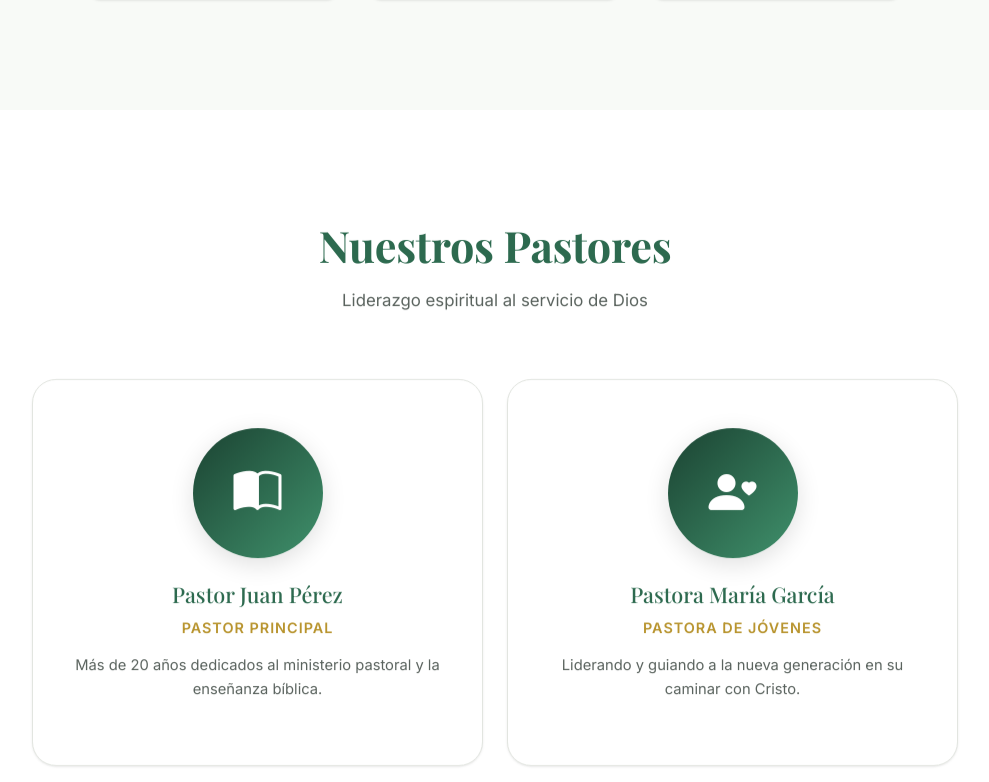
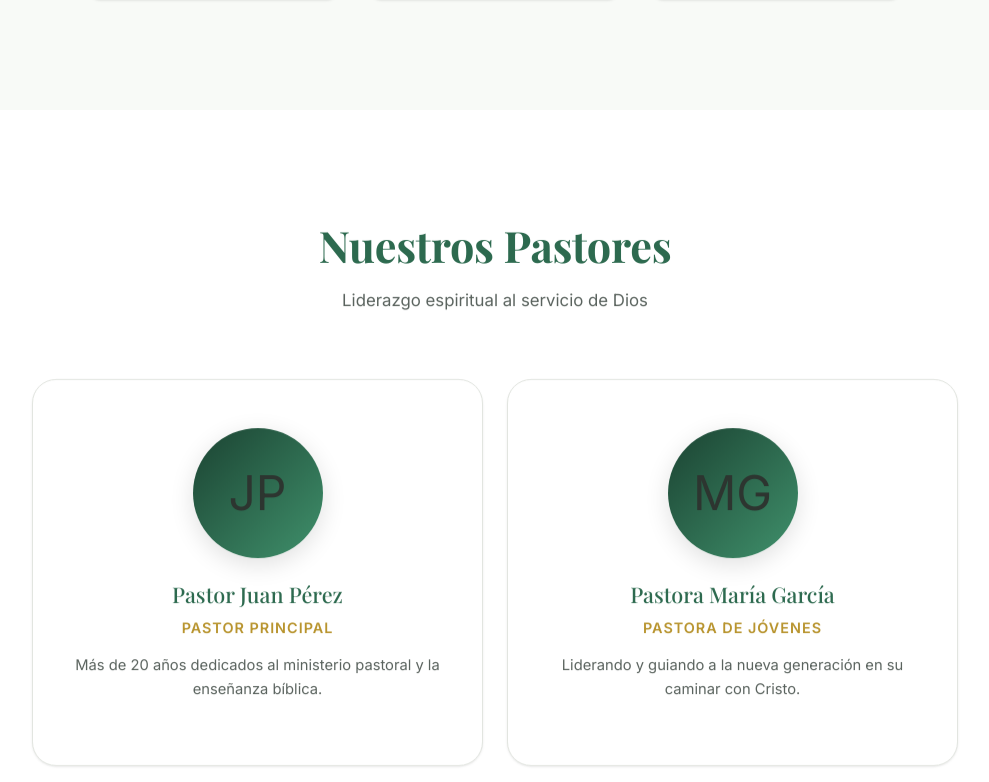
Before and after one commit to gerargram2006/Pagina-Iglesia, a React (Vite) app: page / in a window 1280 px wide. Shown: the part 2298-3080 px from the top of the page, without its empty margins (145-1134 px from the left). Built offline with nearby package versions, Linux system fonts and the light colour scheme.

Commit message:
feat(pastores): espacios para fotos reales con fallback de iniciales

```diff
--- a/src/components/PastorsSection.jsx
+++ b/src/components/PastorsSection.jsx
@@ -1,8 +1,9 @@
 /**
- * Componente PastorsSection - Sección de pastores/líderes.
+ * Componente PastorsSection - Sección de pastores/líderes con fotos.
  *
  * Muestra tarjetas con la información de los pastores de la iglesia.
  * Se usa en Home (sección) y en /pastores (página completa).
+ * Ahora con espacios para fotos reales y diseño mejorado.
  *
  * Props:
  *   @param {string} title    - Título de la sección (null para ocultar)
@@ -10,45 +11,68 @@
  *   @param {string} id       - ID HTML para enlaces internos
  *
  * Cada tarjeta de pastor incluye:
- *   - Imagen placeholder (icono de Bootstrap Icons sobre fondo degradado).
+ *   - Espacio para foto real (placeholder con iniciales si no hay foto).
  *   - Nombre del pastor.
- *   - Rol/cargo ( Pastor Principal, Pastora de Jóvenes).
+ *   - Rol/cargo.
  *   - Breve descripción de su ministerio.
+ *   - Redes sociales placeholder.
  *
- * Nota: Las imágenes placeholder se pueden reemplazar con fotos reales
- *       cambiando el contenido de .pastor-img por un tag <img>.
+ * Para agregar fotos reales:
+ *   1. Coloca las fotos en /public/img/pastores/
+ *   2. Cambia hasPhoto a true y photoSrc a la ruta correcta
  */
-export default function PastorsSection({ title = "Nuestros Pastores", subtitle = "Liderazgo espiritual al servicio de Dios", id = "pastores" }) { // Exporta PastorsSection con valores por defecto para cada prop
-    return ( // Retorna el JSX de la sección de pastores
-        <section id={id} className="section"> {/* Sección semántica con ID dinámico y clase de estilo estándar */}
-            <div className="container"> {/* Contenedor Bootstrap para centrar y limitar el ancho */}
-                {title && <h2 className="section-title" data-animate="fade-in-down">{title}</h2>} {/* Título condicional con animación fade-in-down */}
-                {subtitle && <p className="section-subtitle" data-animate="fade-in-up">{subtitle}</p>} {/* Subtítulo condicional con animación fade-in-up */}
-                <div className="row g-4 justify-content-center"> {/* Fila de Bootstrap centrada con gutter de 4 unidades */}
-                    {/* Pastor Principal */}
-                    <div className="col-12 col-sm-6 col-lg-5"> {/* Columna para el pastor principal: completa en móvil, mitad en sm, 5/12 en lg */}
-                        <div className="pastor-card" data-animate="fade-in-up"> {/* Tarjeta del pastor con animación fade-in-up */}
-                            <div className="pastor-img pastor-placeholder"> {/* Contenedor de imagen con clase placeholder (fondo degradado) */}
-                                <span><i className="bi bi-book-half" style={{color: 'var(--white)'}} aria-hidden="true"></i></span> {/* Icono de libro abierto en color blanco */}
-                            </div> {/* Cierra el contenedor de imagen */}
-                            <h3>Pastor Juan Pérez</h3> {/* Nombre del pastor principal */}
-                            <p className="pastor-role">Pastor Principal</p> {/* Rol/cargo del pastor */}
-                            <p className="pastor-desc">Más de 20 años dedicados al ministerio pastoral y la enseñanza bíblica.</p> {/* Breve descripción del ministerio */}
-                        </div> {/* Cierra la tarjeta del pastor principal */}
-                    </div> {/* Cierra la columna del pastor principal */}
-                    {/* Pastora de Jóvenes */}
-                    <div className="col-12 col-sm-6 col-lg-5"> {/* Columna para la pastora de jóvenes: misma distribución responsive */}
-                        <div className="pastor-card" data-animate="fade-in-up"> {/* Tarjeta de la pastora con animación fade-in-up */}
-                            <div className="pastor-img pastor-placeholder"> {/* Contenedor de imagen con clase placeholder */}
-                                <span><i className="bi bi-person-heart" style={{color: 'var(--white)'}} aria-hidden="true"></i></span> {/* Icono de persona con corazón en color blanco */}
-                            </div> {/* Cierra el contenedor de imagen */}
-                            <h3>Pastora María García</h3> {/* Nombre de la pastora de jóvenes */}
-                            <p className="pastor-role">Pastora de Jóvenes</p> {/* Rol/cargo de la pastora */}
-                            <p className="pastor-desc">Liderando y guiando a la nueva generación en su caminar con Cristo.</p> {/* Breve descripción del ministerio */}
-                        </div> {/* Cierra la tarjeta de la pastora */}
-                    </div> {/* Cierra la columna de la pastora */}
-                </div> {/* Cierra la fila de pastores */}
-            </div> {/* Cierra el contenedor principal */}
-        </section> // Fin del elemento section
-    ); // Fin del return
-} // Fin del componente PastorsSection
+export default function PastorsSection({ title = "Nuestros Pastores", subtitle = "Liderazgo espiritual al servicio de Dios", id = "pastores" }) {
+    const pastors = [
+        {
+            name: "Pastor Juan Pérez",
+            role: "Pastor Principal",
+            description: "Más de 20 años dedicados al ministerio pastoral y la enseñanza bíblica.",
+            initials: "JP",
+            hasPhoto: false,
+            photoSrc: "/img/pastores/pastor-principal.jpg",
+        },
+        {
+            name: "Pastora María García",
+            role: "Pastora de Jóvenes",
+            description: "Liderando y guiando a la nueva generación en su caminar con Cristo.",
+            initials: "MG",
+            hasPhoto: false,
+            photoSrc: "/img/pastores/pastora-jovenes.jpg",
+        },
+    ];
+
+    return (
+        <section id={id} className="section">
+            <div className="container">
+                {title && <h2 className="section-title" data-animate="fade-in-down">{title}</h2>}
+                {subtitle && <p className="section-subtitle" data-animate="fade-in-up">{subtitle}</p>}
+                <div className="row g-4 justify-content-center">
+                    {pastors.map((pastor, index) => (
+                        <div key={index} className="col-12 col-sm-6 col-lg-5">
+                            <div className="pastor-card" data-animate="fade-in-up">
+                                <div className="pastor-img-wrapper">
+                                    {pastor.hasPhoto ? (
+                                        <img
+                                            src={pastor.photoSrc}
+                                            alt={pastor.name}
+                                            className="pastor-img pastor-photo"
+                                        />
+                                    ) : (
+                                        <div className="pastor-img pastor-placeholder">
+                                            <span className="pastor-initials">{pastor.initials}</span>
+                                        </div>
+                                    )}
+                                    {/* Decoración alrededor de la imagen */}
+                                    <div className="pastor-img-ring" aria-hidden="true"></div>
+                                </div>
+                                <h3>{pastor.name}</h3>
+                                <p className="pastor-role">{pastor.role}</p>
+                                <p className="pastor-desc">{pastor.description}</p>
+                            </div>
+                        </div>
+                    ))}
+                </div>
+            </div>
+        </section>
+    );
+}
```
